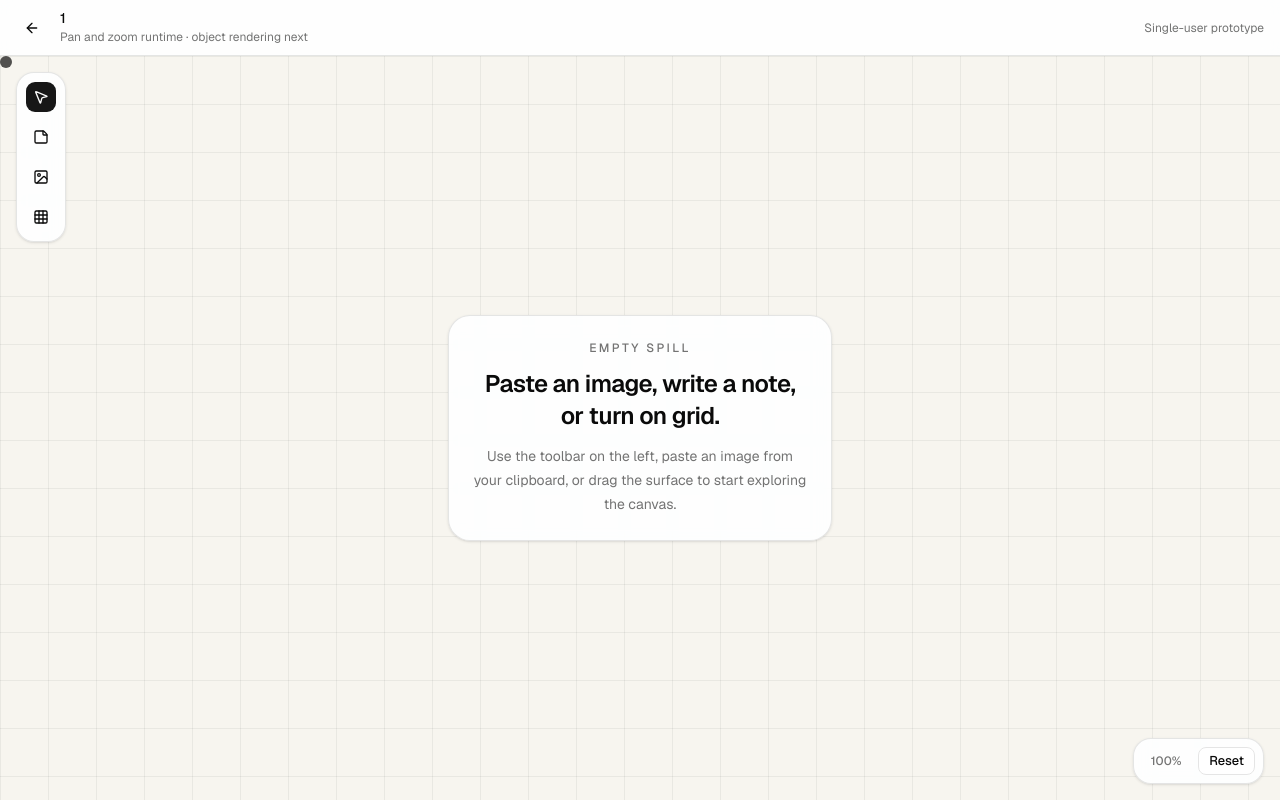
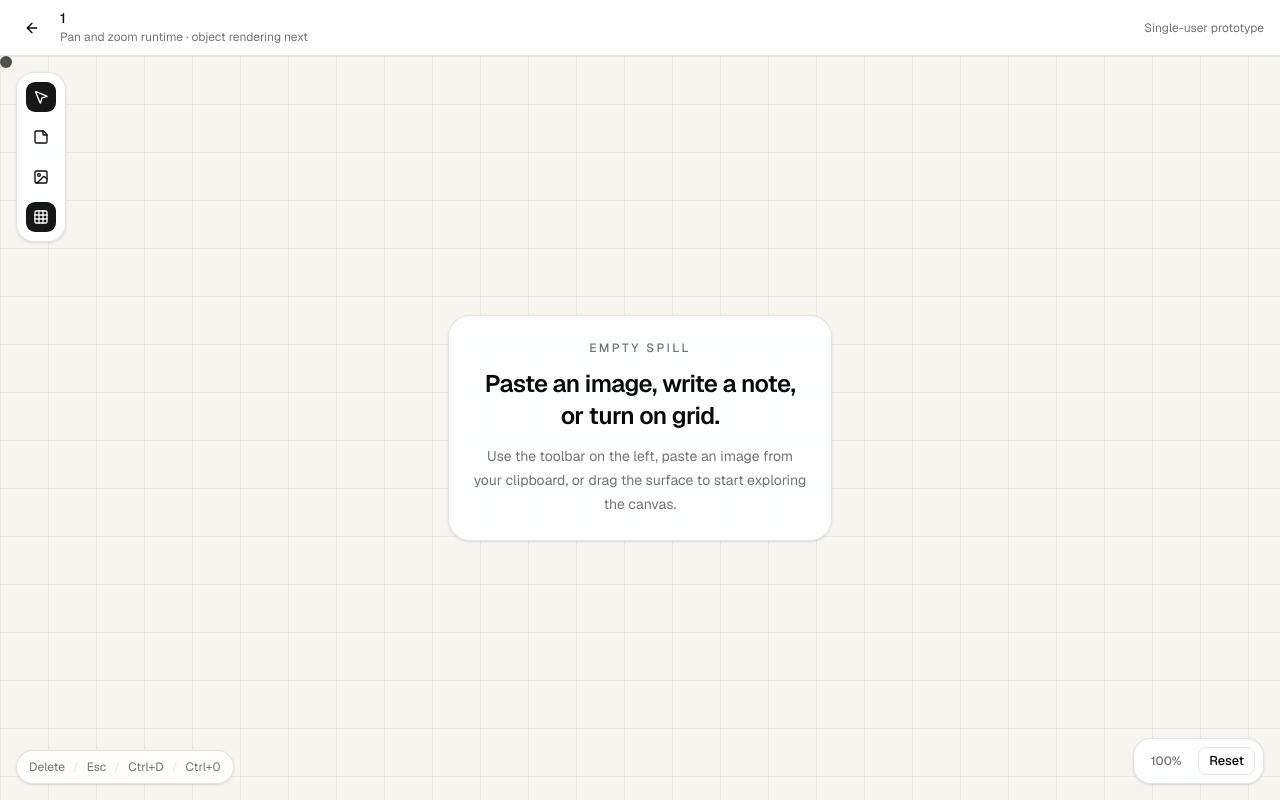
Before and after one commit to mrsonam/brainspill, a Next.js app: page /boards/1 in a window 1280 px wide. Built offline with nearby package versions, Linux system fonts and the light colour scheme.

Commit message:
Improve canvas shortcuts and toolbar accessibility
Add keyboard reset and selection clearing, expose toolbar semantics, and provide tooltips plus shortcut hints for the workspace.

```diff
--- a/src/features/boards/BoardWorkspaceShell.tsx
+++ b/src/features/boards/BoardWorkspaceShell.tsx
@@ -8,9 +8,22 @@ import {
   MousePointer2,
   StickyNote,
 } from "lucide-react";
-import { ChangeEvent, useEffect, useMemo, useRef, useState, useSyncExternalStore } from "react";
+import {
+  ChangeEvent,
+  useCallback,
+  useEffect,
+  useMemo,
+  useRef,
+  useState,
+  useSyncExternalStore,
+} from "react";
 
 import { Button } from "@/components/ui/button";
+import {
+  Tooltip,
+  TooltipContent,
+  TooltipTrigger,
+} from "@/components/ui/tooltip";
 import { CanvasViewport } from "@/features/canvas/components/CanvasViewport";
 import {
   createLocalImage,
@@ -27,10 +40,18 @@ type BoardWorkspaceShellProps = {
 };
 
 const tools = [
-  { label: "Select", icon: MousePointer2 },
-  { label: "Note", icon: StickyNote },
-  { label: "Image", icon: ImageIcon },
-  { label: "Grid", icon: Grid3X3 },
+  {
+    label: "Select",
+    description: "Clear selection and pan the board",
+    icon: MousePointer2,
+  },
+  { label: "Note", description: "Add a sticky note", icon: StickyNote },
+  {
+    label: "Image",
+    description: "Add an image from your device",
+    icon: ImageIcon,
+  },
+  { label: "Grid", description: "Toggle the canvas grid", icon: Grid3X3 },
 ];
 
 function titleFromBoardId(boardId: string) {
@@ -89,7 +110,8 @@ export function BoardWorkspaceShell({ boardId }: BoardWorkspaceShellProps) {
   const title =
     boards.find((board) => board.id === boardId)?.title ?? fallbackTitle;
 
-  async function addImageFile(file: File) {
+  const addImageFile = useCallback(
+    async (file: File) => {
       if (!file.type.startsWith("image/")) {
         return;
       }
@@ -110,7 +132,9 @@ export function BoardWorkspaceShell({ boardId }: BoardWorkspaceShellProps) {
         width: Math.round(dimensions.width * scale),
         height: Math.round(dimensions.height * scale),
       });
-  }
+    },
+    [boardId],
+  );
 
   function handleImageInputChange(event: ChangeEvent<HTMLInputElement>) {
     const file = event.target.files?.[0];
@@ -173,7 +197,7 @@ export function BoardWorkspaceShell({ boardId }: BoardWorkspaceShellProps) {
     return () => {
       window.removeEventListener("paste", handlePaste);
     };
-  });
+  }, [addImageFile]);
 
   return (
     <main className="flex min-h-screen flex-col bg-[#f7f5ef] text-foreground">
@@ -197,22 +221,36 @@ export function BoardWorkspaceShell({ boardId }: BoardWorkspaceShellProps) {
       <section className="relative flex flex-1 overflow-hidden">
         <aside
           aria-label="Canvas tools"
+          role="toolbar"
+          aria-orientation="vertical"
           className="absolute left-4 top-4 z-10 flex flex-col gap-2 rounded-2xl border border-black/10 bg-background/90 p-2 shadow-sm backdrop-blur"
         >
           {tools.map((tool) => {
             const Icon = tool.icon;
+            const pressed =
+              tool.label === "Select" ||
+              (tool.label === "Grid" && gridVisible);
 
             return (
+              <Tooltip key={tool.label}>
+                <TooltipTrigger asChild>
                   <Button
-                key={tool.label}
-                variant={tool.label === "Select" ? "default" : "ghost"}
+                    variant={pressed ? "default" : "ghost"}
                     size="icon"
-                aria-label={tool.label}
-                aria-pressed={tool.label === "Grid" ? gridVisible : undefined}
+                    aria-label={tool.description}
+                    aria-pressed={
+                      tool.label === "Grid" ? gridVisible : undefined
+                    }
                     onClick={() => handleToolClick(tool.label)}
                   >
                     <Icon />
                   </Button>
+                </TooltipTrigger>
+                <TooltipContent side="right">
+                  <span>{tool.label}</span>
+                  <span className="text-background/70">{tool.description}</span>
+                </TooltipContent>
+              </Tooltip>
             );
           })}
         </aside>
--- a/src/features/canvas/components/CanvasViewport.tsx
+++ b/src/features/canvas/components/CanvasViewport.tsx
@@ -51,11 +51,22 @@ export function CanvasViewport({ boardId, gridVisible }: CanvasViewportProps) {
         return;
       }
 
+      if (event.key === "Escape") {
+        selectLocalObjects(boardId, []);
+        return;
+      }
+
       if ((event.ctrlKey || event.metaKey) && event.key.toLowerCase() === "d") {
         event.preventDefault();
         scene.selectedObjectIds.forEach((objectId) => {
           duplicateLocalObject(boardId, objectId);
         });
+        return;
+      }
+
+      if ((event.ctrlKey || event.metaKey) && event.key === "0") {
+        event.preventDefault();
+        resetViewport();
       }
     }
 
@@ -64,11 +75,14 @@ export function CanvasViewport({ boardId, gridVisible }: CanvasViewportProps) {
     return () => {
       window.removeEventListener("keydown", handleKeyDown);
     };
-  }, [boardId, scene.selectedObjectIds]);
+  }, [boardId, resetViewport, scene.selectedObjectIds]);
 
   return (
     <div
-      className="relative flex flex-1 touch-none overflow-hidden"
+      className="relative flex flex-1 touch-none overflow-hidden outline-none focus-visible:ring-2 focus-visible:ring-ring"
+      role="region"
+      aria-label="Brainspill canvas. Drag to pan, scroll to zoom, and use the toolbar to add objects."
+      tabIndex={0}
       onPointerDown={(event) => {
         if (event.button !== 0) {
           return;
@@ -133,6 +147,16 @@ export function CanvasViewport({ boardId, gridVisible }: CanvasViewportProps) {
           Reset
         </Button>
       </div>
+
+      <div className="pointer-events-none absolute bottom-4 left-4 z-10 rounded-2xl border border-black/10 bg-background/80 px-3 py-2 text-xs text-muted-foreground shadow-sm backdrop-blur">
+        <span>Delete</span>
+        <span className="mx-2 text-border">/</span>
+        <span>Esc</span>
+        <span className="mx-2 text-border">/</span>
+        <span>Ctrl+D</span>
+        <span className="mx-2 text-border">/</span>
+        <span>Ctrl+0</span>
+      </div>
     </div>
   );
 }
```
Lines whose indentation alone changed are shown as unchanged.
